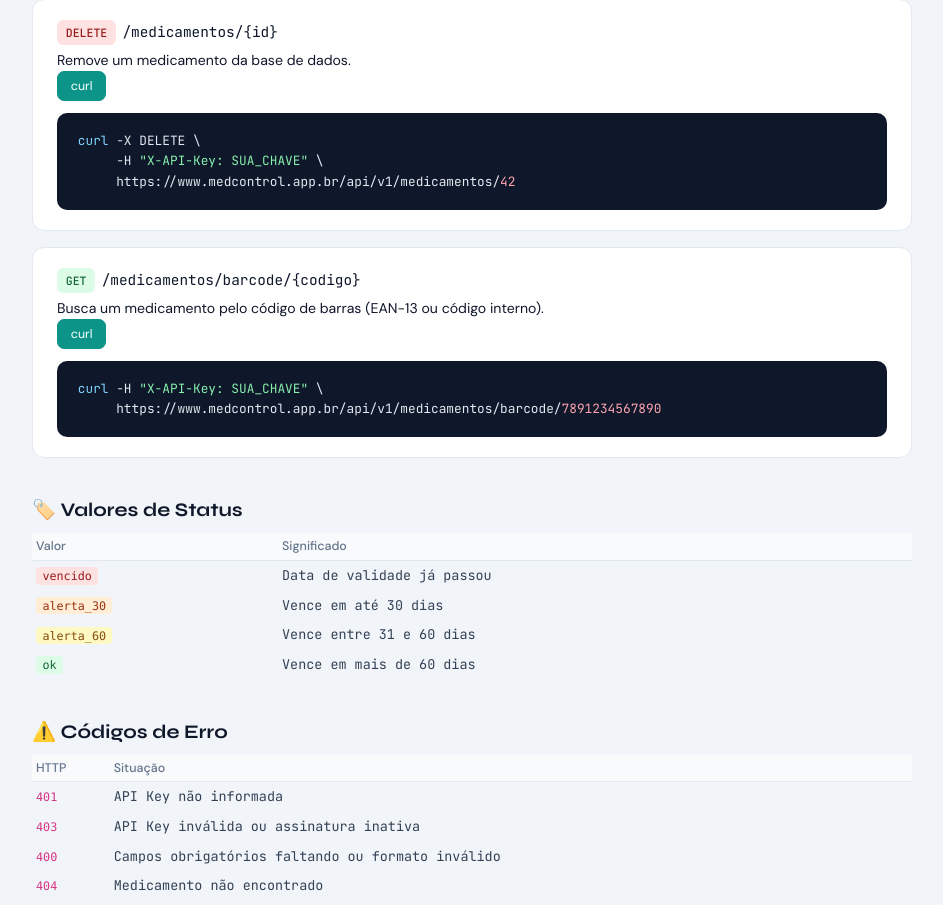
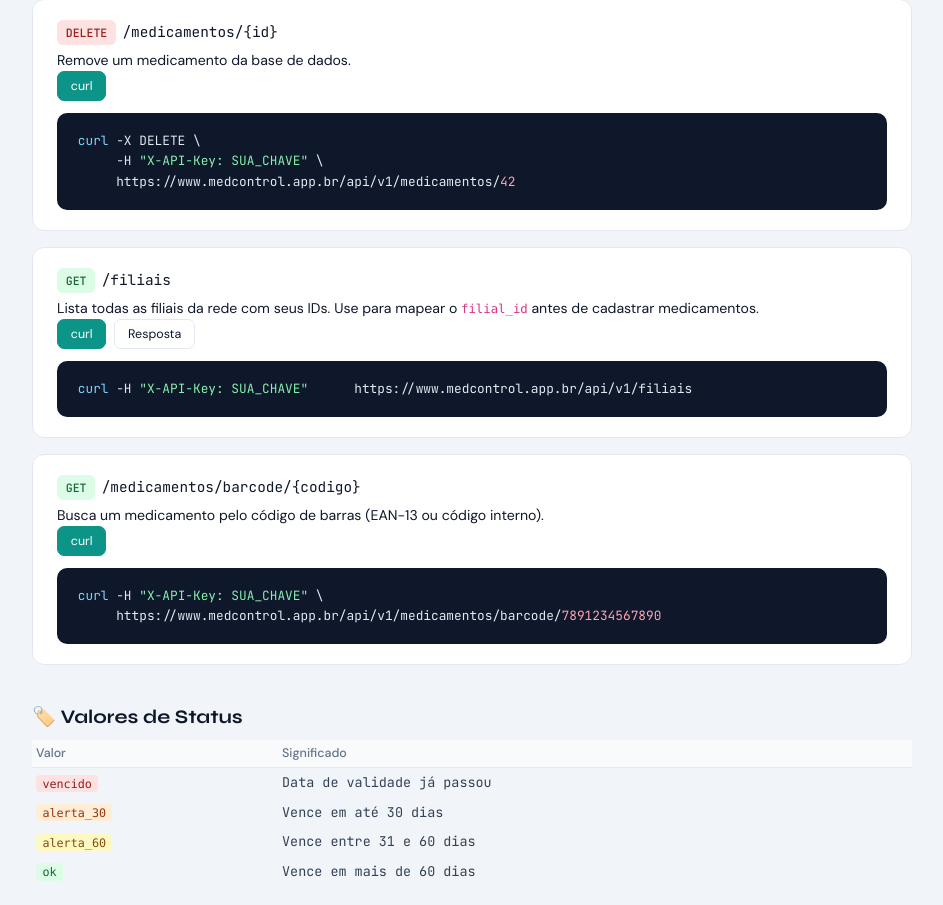
Before and after one commit to TeilonS/MedControl, a Flask app: template templates/api_docs.html in a window 1280 px wide. Shown: the part 2136-3041 px from the top of the page, without its empty margins (268-1211 px from the left). Run offline with Flask 3, Linux system fonts and the light colour scheme; the template is opened without the code that fills it, so the values that code supplies are empty; parts of the project's set-up code (start-up, migrations or seed data) failed here and were passed over; some libraries are stand-ins or nearby versions.

Commit message:
feat: endpoint GET /api/v1/filiais + documentação

```diff
--- a/app.py
+++ b/app.py
@@ -1945,6 +1945,23 @@ def api_buscar_barcode(codigo):
         return jsonify({'success': True, 'data': med.to_dict()})
     return jsonify({'success': False, 'message': 'Nao encontrado'}), 404
 
+
+
+@app.route('/api/v1/filiais', methods=['GET'])
+@csrf.exempt
+@api_key_required
+def api_listar_filiais():
+    rede = request.rede_autenticada
+    filiais = Usuario.query.filter_by(rede_id=rede.id, perfil='filial').order_by(Usuario.id).all()
+    data = [
+        {
+            'id':   f.id,
+            'nome': f.filial_nome or f.nome_exibir or f.username,
+            'username': f.username,
+        }
+        for f in filiais
+    ]
+    return jsonify({'success': True, 'total': len(data), 'data': data})
 
 
 # =============================================================================
--- a/templates/api_docs.html
+++ b/templates/api_docs.html
@@ -319,6 +319,30 @@ resp = requests.post(
     </div>
   </div>
 
+  <!-- FILIAIS -->
+  <div class="endpoint-card">
+    <div><span class="badge-method badge-get">GET</span><span class="endpoint-path">/filiais</span></div>
+    <div class="endpoint-desc">Lista todas as filiais da rede com seus IDs. Use para mapear o <code>filial_id</code> antes de cadastrar medicamentos.</div>
+    <div class="tab-btns">
+      <button class="tab-btn active" onclick="switchTab(this,'tab-fil-curl')">curl</button>
+      <button class="tab-btn" onclick="switchTab(this,'tab-fil-resp')">Resposta</button>
+    </div>
+    <div class="tab-content active" id="tab-fil-curl">
+<pre><span class="keyword">curl</span> -H <span class="string">"X-API-Key: SUA_CHAVE"</span>      https://www.medcontrol.app.br/api/v1/filiais</pre>
+    </div>
+    <div class="tab-content" id="tab-fil-resp">
+<pre>{
+  <span class="string">"success"</span>: <span class="keyword">true</span>,
+  <span class="string">"total"</span>: <span class="number">3</span>,
+  <span class="string">"data"</span>: [
+    { <span class="string">"id"</span>: <span class="number">4</span>, <span class="string">"nome"</span>: <span class="string">"Filial Centro"</span>,    <span class="string">"username"</span>: <span class="string">"filial_centro"</span> },
+    { <span class="string">"id"</span>: <span class="number">5</span>, <span class="string">"nome"</span>: <span class="string">"Filial Norte"</span>,     <span class="string">"username"</span>: <span class="string">"filial_norte"</span> },
+    { <span class="string">"id"</span>: <span class="number">7</span>, <span class="string">"nome"</span>: <span class="string">"Filial Shopping"</span>, <span class="string">"username"</span>: <span class="string">"filial_shop"</span> }
+  ]
+}</pre>
+    </div>
+  </div>
+
   <!-- BARCODE -->
   <div class="endpoint-card">
     <div><span class="badge-method badge-get">GET</span><span class="endpoint-path">/medicamentos/barcode/{codigo}</span></div>
```
